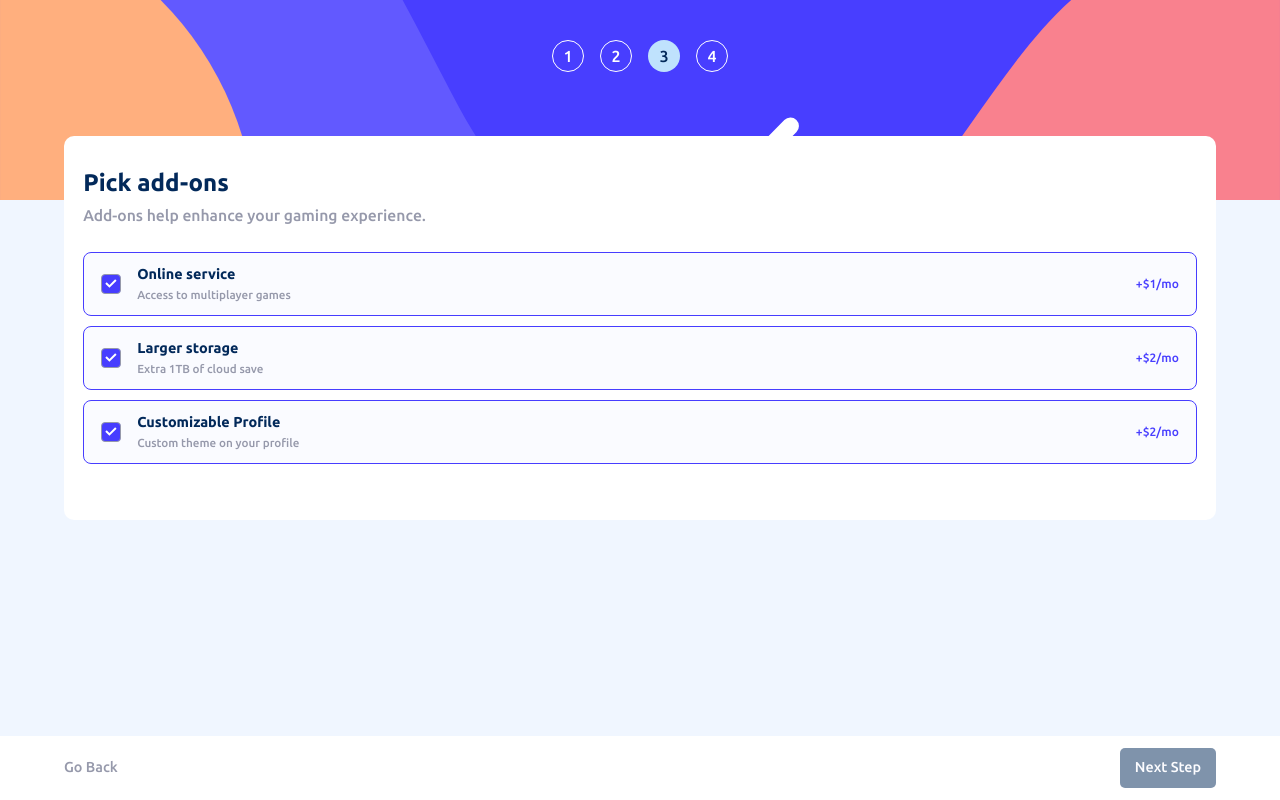
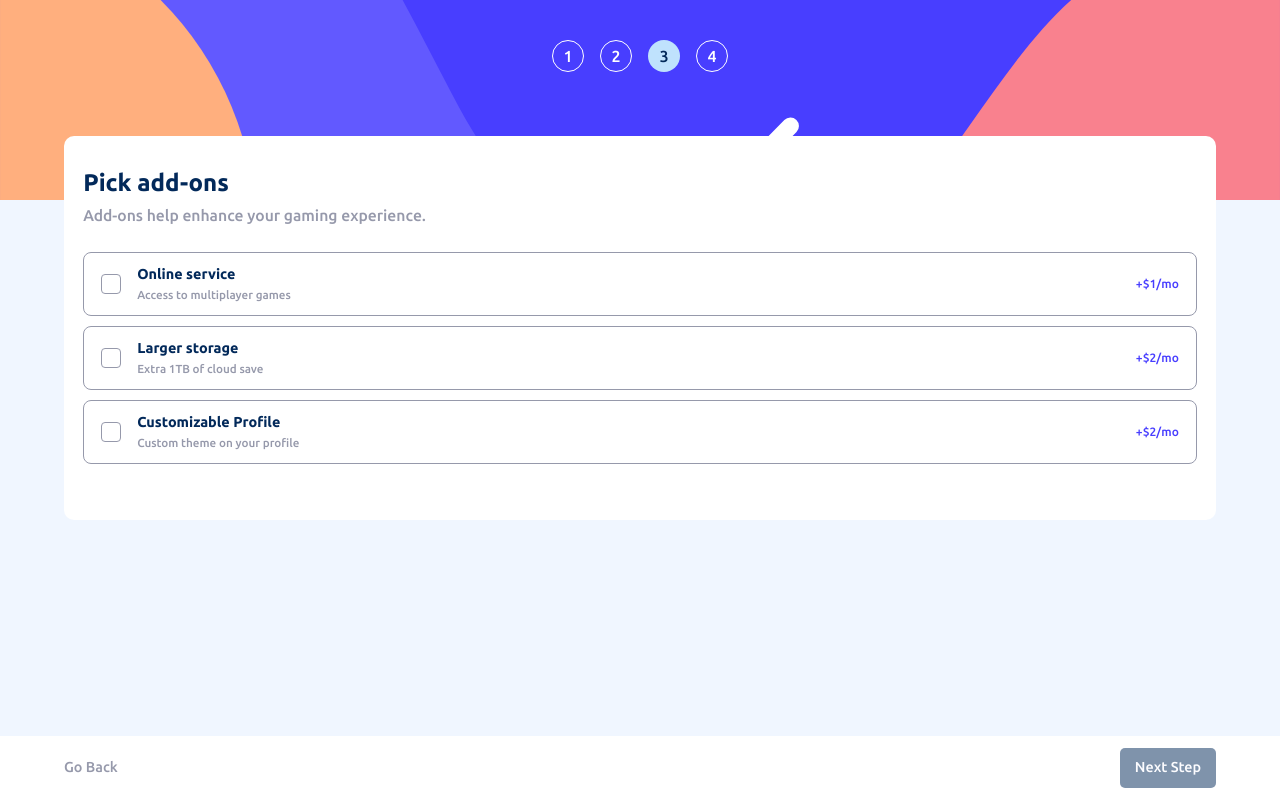
Before and after one commit to liliaferrouk/multistep-form, a React (Create React App) app: page / in a window 1280 px wide. Built offline with nearby package versions, Linux system fonts and the light colour scheme; the HTML template or start-up script is replaced by a standard one.

Commit message:
PickForm done

```diff
--- a/src/components/FormPick.js
+++ b/src/components/FormPick.js
@@ -4,6 +4,16 @@ import Pick from './Pick'
 import pickData from '../pickData'
 
 function FormPick({data,updateFields}) {
+  function isSelected(id){
+    return data.bonus.includes(id);
+  }
+  function click(id){
+    const updatedBonus = isSelected(id)
+    ? data.bonus.filter(b=> b!==id)
+    : [...data.bonus,id]
+    updateFields({bonus:updatedBonus})
+  }
+
   return (
     <div className='div-form-pick'>
       <h1>Pick add-ons</h1>
@@ -19,6 +29,8 @@ function FormPick({data,updateFields}) {
               priceMonthly={p.monthlyPrice}
               priceYearly={p.yearlyPrice}
               isMonthly={data.monthly}
+              isSelected={isSelected(p.id)}
+              hundleClick={() => click(p.id)}
             />
           )
         })
--- a/src/components/Pick.js
+++ b/src/components/Pick.js
@@ -1,10 +1,9 @@
-import React, { useState } from 'react'
+import React from 'react'
 import img_check from '../images/icon-checkmark.svg'
 
-function Pick({id,title,details,priceMonthly,priceYearly,isMonthly}) {
-    const [isSelected,setIsSelected] = useState(false)
+function Pick({id,title,details,priceMonthly,priceYearly,isMonthly,isSelected,hundleClick}) {
   return (
-    <div className='pick-div selected'>
+    <div className={`pick-div ${isSelected?'selected':''}`} onClick={hundleClick}>
         <div className='checkBox'>
             <img src={img_check} alt="checkmark" />
         </div>
```
